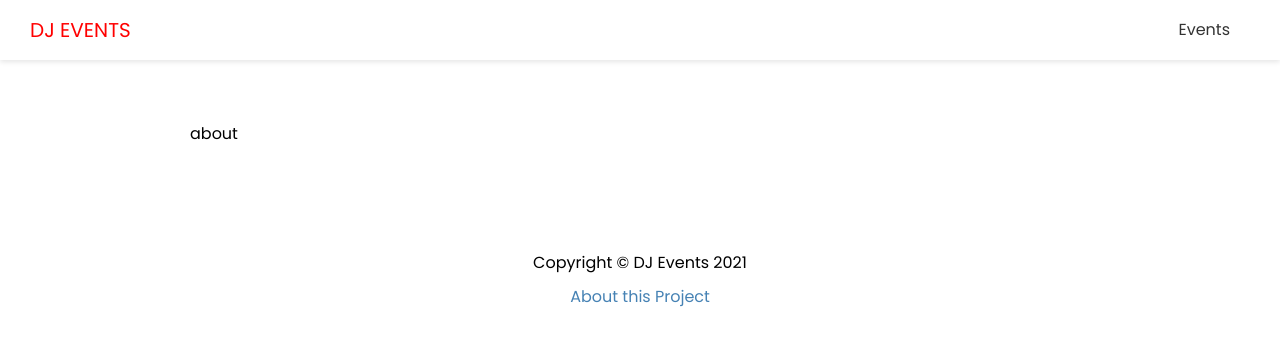
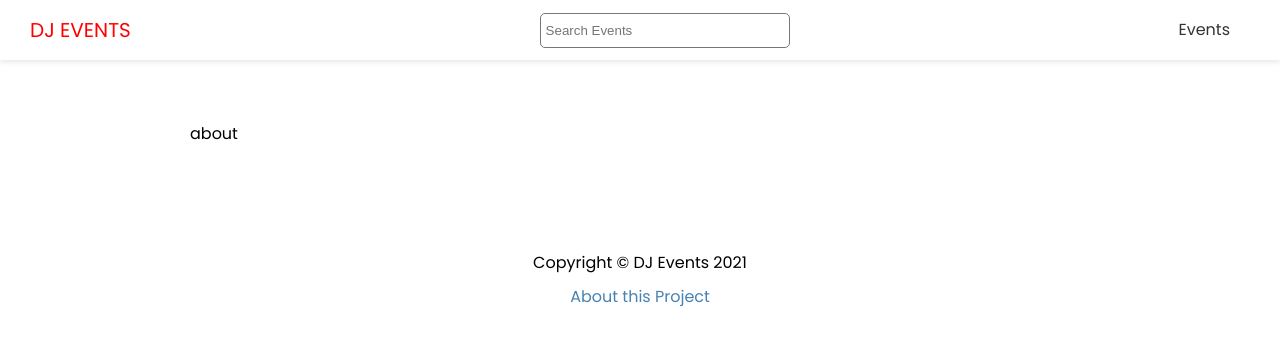
Before and after one commit to TextError/dj-events-NextJs-, a Next.js app in the folder dj-events-frontend/: page /about in a window 1280 px wide. Shown: the top 346 px of the page. Built offline with nearby package versions, Linux system fonts and the light colour scheme.

Commit message:
Search component

```diff
--- /dev/null
+++ b/dj-events-frontend/components/layout/Search.jsx
@@ -0,0 +1,24 @@
+import { useState } from 'react';
+import { useRouter } from 'next/router';
+import styles from '@/styles/Search.module.css';
+
+const Search = () => {
+  const [term, setTerm] = useState('');
+  const { push } = useRouter();
+
+  const onSubmit = e => {
+    e.preventDefault();
+    push(`/events/search?term=${term}`);
+    setTerm('');
+  };
+
+  return (
+    <div className={styles.search}>
+      <form noValidate onSubmit={onSubmit}>
+        <input type='text' value={term} onChange={e => setTerm(e.target.value)} placeholder='Search Events' />
+      </form>
+    </div>
+  )
+}
+
+export default Search;
--- a/dj-events-frontend/jsconfig.json
+++ b/dj-events-frontend/jsconfig.json
@@ -4,6 +4,7 @@
     "paths": {
       "@/layout/*": ["layout/*"],
       "@/styles/*": ["styles/*"],
+      "@/components/*": ["components/*"],
       "@/config/*": ["config/*"]
     }
   }
--- a/dj-events-frontend/layout/Header.jsx
+++ b/dj-events-frontend/layout/Header.jsx
@@ -1,11 +1,13 @@
 import Link from 'next/link';
 import styles from '@/styles/Header.module.css';
+import Search from '@/components/layout/Search';
 
 const Header = () => (
   <header className={styles.header}>
     <div className={styles.logo}>
       <Link href='/'>DJ Events</ Link>
     </div>
+    <Search />
     <nav>
       <ul>
         <li><Link href='/events'>Events</Link></li>
--- a/dj-events-frontend/pages/events/index.jsx
+++ b/dj-events-frontend/pages/events/index.jsx
@@ -1,7 +1,7 @@
 import { API_URL } from "@/config/index";
 import Layout from "@/layout/Layout";
 
-import EventItem from "components/home/EventItem";
+import EventItem from "@/components/events/EventItem";
 
 const EventPage = ({ events }) => (
   <Layout title='Add new Event'>
--- a/dj-events-frontend/pages/events/search.jsx
+++ b/dj-events-frontend/pages/events/search.jsx
@@ -1,10 +1,10 @@
 import qs from 'qs';
+import Link from 'next/link';
 import { useRouter } from 'next/router';
-import Link from 'next/link';
 import { API_URL } from "@/config/index";
+
+import EventItem from "@/components/events/EventItem";
 import Layout from "@/layout/Layout";
-
-import EventItem from "components/home/EventItem";
 
 const SearchPage = ({ events }) => {
   const { query: { term }} = useRouter();
--- a/dj-events-frontend/pages/index.jsx
+++ b/dj-events-frontend/pages/index.jsx
@@ -1,7 +1,8 @@
-import Layout from "@/layout/Layout";
 import Link from 'next/link';
 import { API_URL } from "@/config/index";
-import EventItem from "components/home/EventItem";
+
+import Layout from "@/layout/Layout";
+import EventItem from "@/components/events/EventItem";
 
 const Home = ({ events }) => (
   <Layout>
--- /dev/null
+++ b/dj-events-frontend/styles/Search.module.css
@@ -0,0 +1,7 @@
+.search input {
+  width: 250px;
+  height: 35px;
+  padding: 5px;
+  border: 1px #777 solid;
+  border-radius: 5px;
+}
```
Also changed, not shown: dj-events-frontend/components/events/EventItem.jsx (renamed from dj-events-frontend/components/home/EventItem.jsx).
